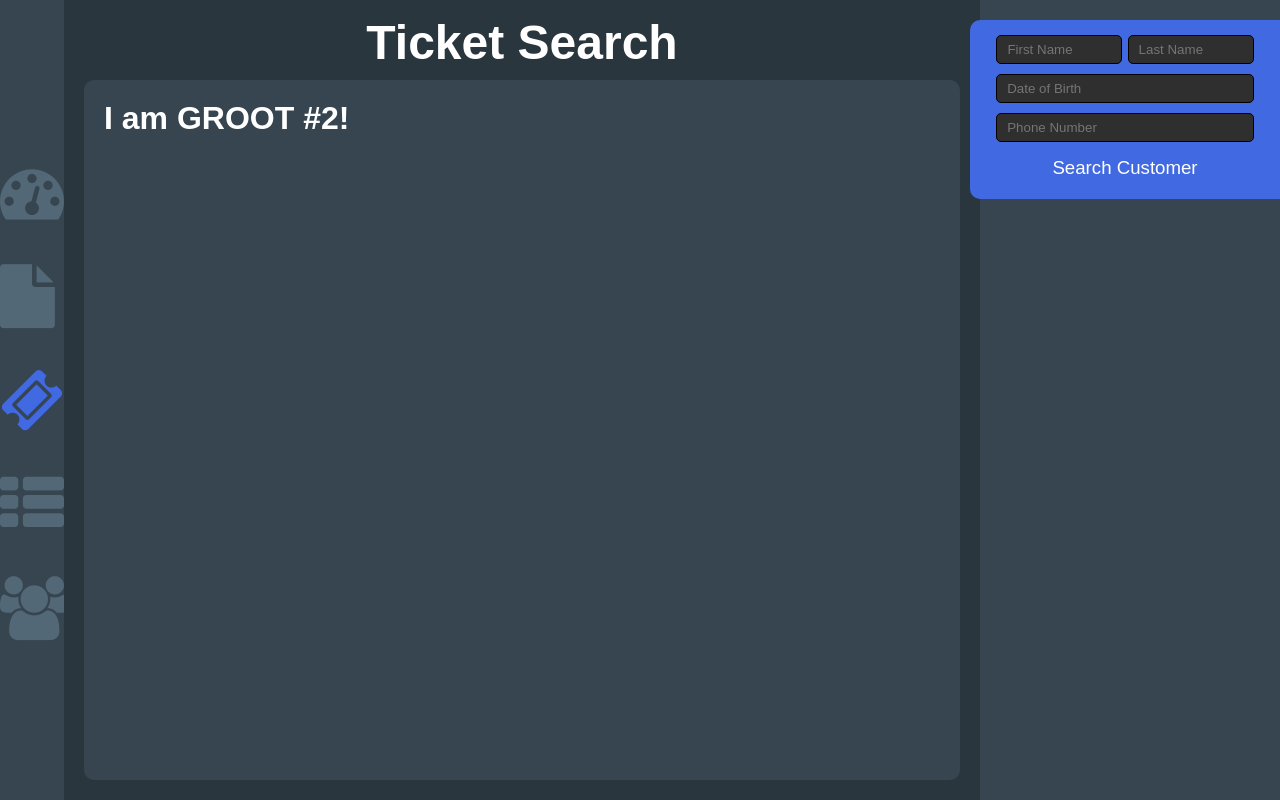
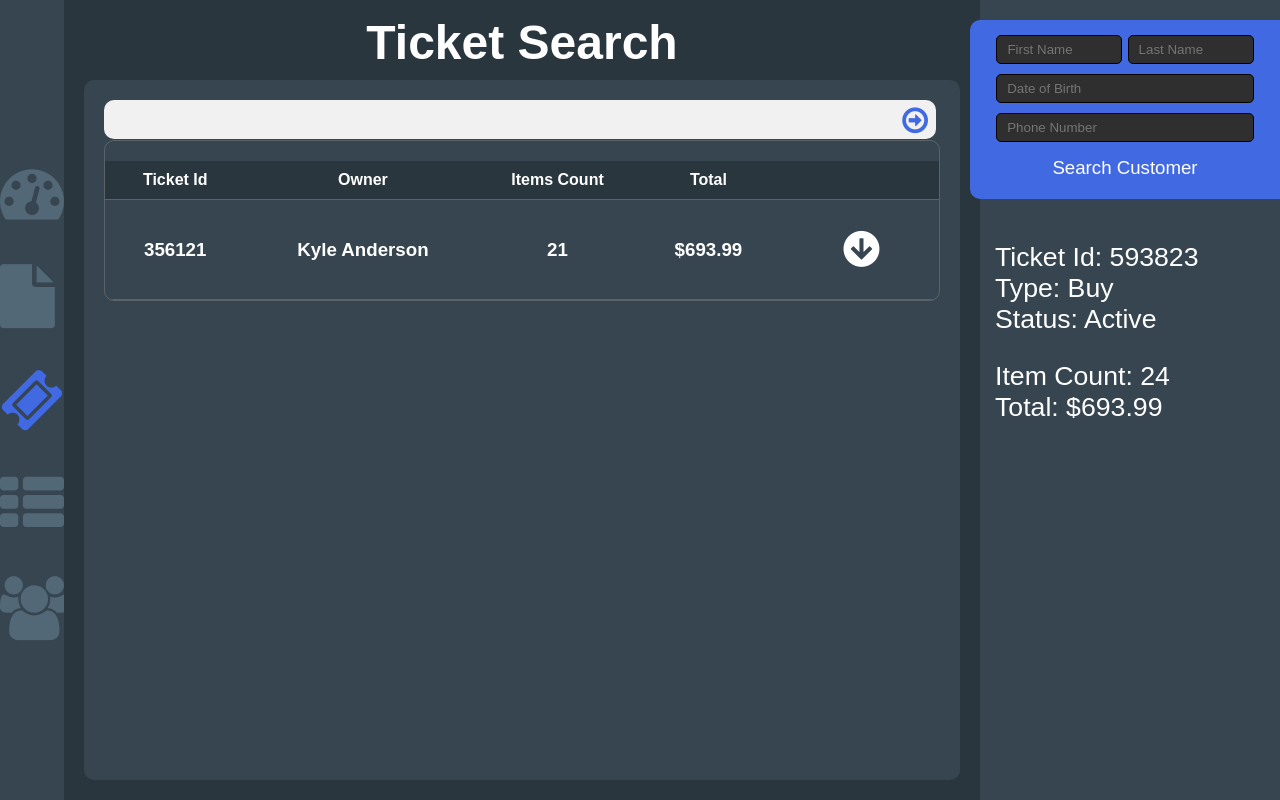
Before and after one commit to Syzco/pawncore, a Next.js app in the folder frontend/: page / in a window 1280 px wide. Both pictures are taken after a click on the link 32 px from the left and 400 px from the top of the page. Built offline with nearby package versions, Linux system fonts and the light colour scheme.

Commit message:
Ticket List Screen
ticket list

```diff
--- a/frontend/assets/styles.scss
+++ b/frontend/assets/styles.scss
@@ -565,3 +565,70 @@ button, input[type="submit"], input[type="reset"] {
 
      border-radius: 10px;
 }
+
+/***************************
+**  Ticket List Screen    **
+***************************/
+
+// main content
+
+.tbl.ticket-list {
+     height: auto;
+
+     margin-top: 20px;
+}
+
+.ticket-item > td {
+     padding: 20px;
+}
+
+.ticket-item > .ticket-view-button > i {
+     font-size: 30pt;
+     font-weight: bold;
+
+     text-decoration: none;
+
+     color: white;
+     padding: 5px 20px;
+
+     border-radius: 15%;
+}
+
+// side content
+
+.ticket-side-details
+{
+     margin-top: 25%;
+     font-size: 20pt;
+
+     padding: 15px;
+}
+
+.ticket-side-details > .buttons
+{
+     display: flex;
+
+     justify-content: center;
+
+     position: relative;
+}
+
+.ticket-side-details > .buttons a
+{
+     font-size: 14pt;
+     font-weight: bold;
+
+     text-decoration: none;
+
+     color: white;
+     background-color: #4169e1;
+     padding: 5px 20px;
+
+     margin: 0 15px;
+
+     border-radius: 15%;
+
+     position: relative;
+     top: 25em;
+
+}
--- a/frontend/templates/tickets.js
+++ b/frontend/templates/tickets.js
@@ -1,18 +1,65 @@
 import Stage from '../components/stage/main'
+import Table from '../components/table/main'
+import SearchBox from '@Components/search-box'
 
-export default class Customer extends Stage {
+export default class Tickets extends Stage {
      constructor(props) {
           super(props)
 
           this.setTitle("Ticket Search")
           this.showCustomerCard(true)
+
+          this.table = {}
+          this.table.rows = [
+               {
+                    css: "ticket-item",
+                    columns: [
+                         {css: "ticket-id", html: (<h3>356121</h3>)},
+                         {css: "ticket-owner", html: (<h3>Kyle Anderson</h3>)},
+                         {css: "ticket-item-count", html: (<h3>21</h3>)},
+                         {css: "ticket-total", html: (<h3>$693.99</h3>)},
+                         {css: "ticket-view-button", html: (<i className="fa fa-arrow-circle-down"></i>)},
+                    ]
+               },
+          ]
+
+          this.table.columns = ["Ticket Id", "Owner", "Items Count", "Total", ""]
      }
 
      populateCenterStage() {
           return (
-               <h1>
-                    I am GROOT #2!
-               </h1>
+               <div className="center-stage-container">
+                    <SearchBox />
+                    <Table className="ticket-list" rows={this.table.rows} columns={this.table.columns} />
+               </div>
+          )
+     }
+
+     populateSideStage() {
+          return (
+               <div className="ticket-side-details">
+                    <div className="details">
+                         <p>
+                              Ticket Id: 593823 <br />
+                              Type: Buy <br />
+                              Status: Active <br />
+                         </p>
+                    </div>
+
+                    <div className="prices">
+                         <p>
+                              Item Count: 24 <br />
+                              Total: $693.99
+                         </p>
+                    </div>
+
+
+                    <div className="buttons">
+                         <a href="#">Redeem</a>
+                         <a href="#">Extend</a>
+                    </div>
+
+               </div>
           )
      }
 }
```
